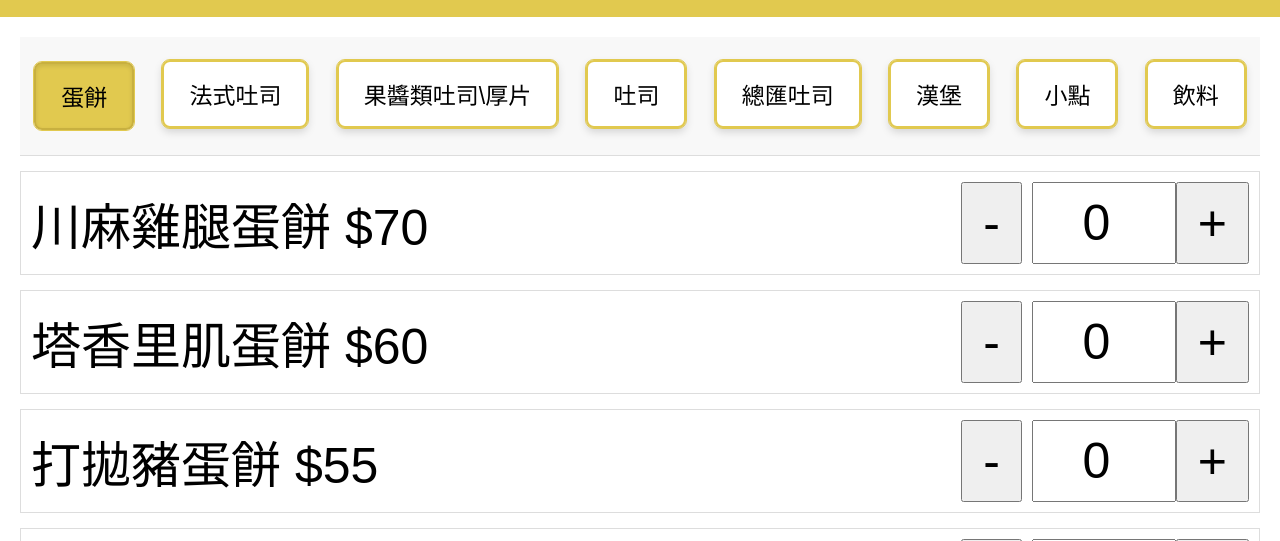
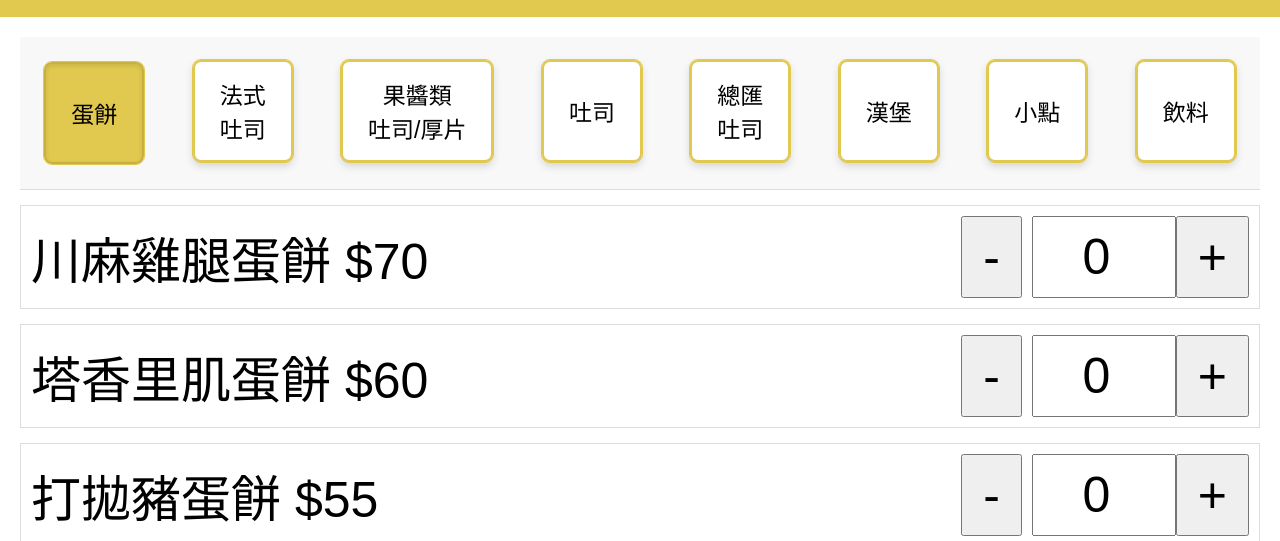
Before and after one commit to 1point2/braskfast, a plain HTML site: page index.html in a window 1280 px wide. Shown: the part 197-738 px from the top of the page. Drawn offline with Linux system fonts and the light colour scheme; a web font is replaced by a local one.

Commit message:
Update index.html

```diff
--- a/index.html
+++ b/index.html
@@ -206,10 +206,10 @@
     <div class="container">
         <div class="navbar">
             <button onclick="showMenu('dishes', this)">蛋餅</button>
-            <button onclick="showMenu('ftoast', this)">法式吐司</button>
-            <button onclick="showMenu('jtoast', this)">果醬類吐司\厚片</button>
+            <button onclick="showMenu('ftoast', this)">法式<br>吐司</button>
+            <button onclick="showMenu('jtoast', this)">果醬類<br>吐司/厚片</button>
             <button onclick="showMenu('toast', this)">吐司</button>
-            <button onclick="showMenu('ttoast', this)">總匯吐司</button>
+            <button onclick="showMenu('ttoast', this)">總匯<br>吐司</button>
             <button onclick="showMenu('hamburger', this)">漢堡</button>
             <button onclick="showMenu('snacks', this)">小點</button>
             <button onclick="showMenu('drinks', this)">飲料</button>
```
